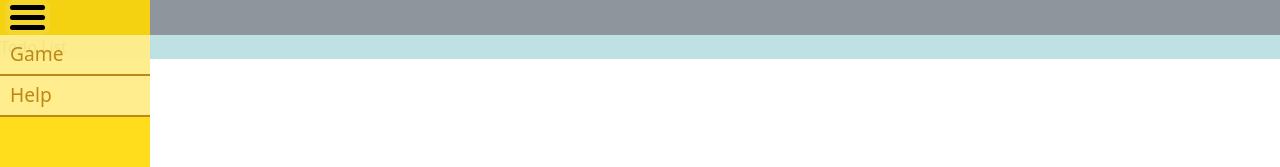
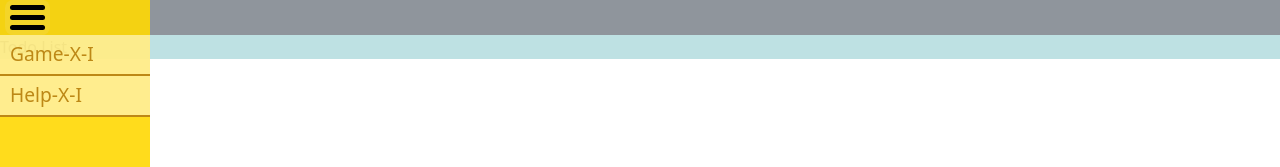
Before and after one commit to RDayalMunda/uzu, a React (Create React App) app in the folder client/: page / in a window 1280 px wide. Shown: the top 167 px of the page. Built offline with nearby package versions, Linux system fonts and the light colour scheme.

Commit message:
sidebar setting active and expand property

```diff
--- a/client/src/App.js
+++ b/client/src/App.js
@@ -1,6 +1,5 @@
 import { useState } from "react";
 import { sidemenuData } from "./helper/constants"
-
 import Header from "./components/layout/header";
 // import Footer from "./components/layout/footer";
 import Sidebar from "./components/layout/sidebar";
@@ -10,12 +9,37 @@ function App() {
   //to toggle sidebar
   const [sidebarData, setSidebarData] = useState(sidemenuData)
   const toggleSidebarState = ()=>{ setSidebarData({ ...sidebarData, isSidebarPulled: !sidebarData.isSidebarPulled }) }
+  const setMenuActive = (menuId, submenuId, attr,inActivateRest) => {
+    for (let sidemenu of sidebarData.sidemenu){
+      if (attr=='expanded'){
+        sidemenu[attr] = menuId==sidemenu.id ? !sidemenu[attr] : false
+      }else if (attr=='isActive'){
+        if (sidemenu.hasOwnProperty(attr)) {
+          sidemenu[attr] = sidemenu.id==menuId?true:false
+        }
+        if (sidemenu?.submenu?.length){
+          for (let submenu of sidemenu.submenu){
+            if (menuId==sidemenu.id && submenu.id==submenuId){
+              submenu[attr] = true
+              sidemenu['expaned'] = true
+              sidemenu[attr] = true
+            }else{
+              submenu[attr] = false
+            }
+          }
+        }
+      }
+    }
+    setSidebarData({...sidebarData})
+  }
+
 
   return (
     <div>
       <Sidebar
         sidebarData={sidebarData}
         toggleSidebarState={toggleSidebarState}
+        setMenuActive={setMenuActive}
       ></Sidebar>
       <Header
         toggleSidebarState={toggleSidebarState}
--- a/client/src/components/layout/sidebar.js
+++ b/client/src/components/layout/sidebar.js
@@ -1,6 +1,11 @@
 import React, {useState } from 'react'
 
-export default function Sidebar({sidebarData,toggleSidebarState}) {
+export default function Sidebar({sidebarData,toggleSidebarState, setMenuActive}) {
+
+  const onClickSidemenu = (menuId, submenuId, attr, inActivateRest)=>{
+    setMenuActive(menuId, submenuId, attr , inActivateRest)
+  }
+
   return (
     <>
 
@@ -15,11 +20,20 @@ export default function Sidebar({sidebarData,toggleSidebarState}) {
           {
             sidebarData?.sidemenu.map((menuItem, m) => { return (
               <div key={'menuItem_'+m} >
-                <div className='cursor-pointer menu-item'> <span>{menuItem.title}</span> </div>
+                <div
+                  onClick={ ()=>onClickSidemenu(menuItem.id, null, menuItem?.submenu?.length?'expanded':'isActive', true) }
+                  className='cursor-pointer menu-item'>
+                    <span>{menuItem.title}-{menuItem.expanded?"E":"X"}-{menuItem.isActive?"A":"I"}</span>
+                </div>
 
                 {
-                  (menuItem?.submenu?.length && menuItem.isActive )? menuItem.submenu.map( (subMenu, s)=>(
-                    <div key={'submenu_'+s} className='cursor-pointer menu-item menu-sub-item'> <span>{subMenu.title}</span> </div>
+                  (menuItem?.submenu?.length && menuItem.expanded )? menuItem.submenu.map( (subMenu, s)=>(
+                    <div
+                      key={'submenu_'+s}
+                      onClick={()=>onClickSidemenu( menuItem.id, subMenu.id, 'isActive' , true )}
+                      className='cursor-pointer menu-item menu-sub-item'>
+                      <span>{subMenu.title}-{ subMenu.isActive?"A":"I" }</span>
+                    </div>
                   )  ) :""
                 }
 
--- a/client/src/helper/constants.js
+++ b/client/src/helper/constants.js
@@ -2,17 +2,20 @@ const sidemenuData = {
     isSidebarPulled : true,
     sidemenu:[
         {
+            id: 0,
             title: "Game",
             isActive: false,
             submenu:[
-                { title: "Save", isActive: false },
-                { title: "Load", isActive: false },
-                { title: "Delete", isActive: false }
-            ]
+                { id: 0, title: "Save", isActive: false },
+                { id: 1, title: "Load", isActive: false },
+                { id: 2, title: "Delete", isActive: false }
+            ],
+            expanded: false,
         },
         {
+            id: 1,
             title: "Help",
-            isActive: true,
+            isActive: false,
         }
     ]
 }
```
